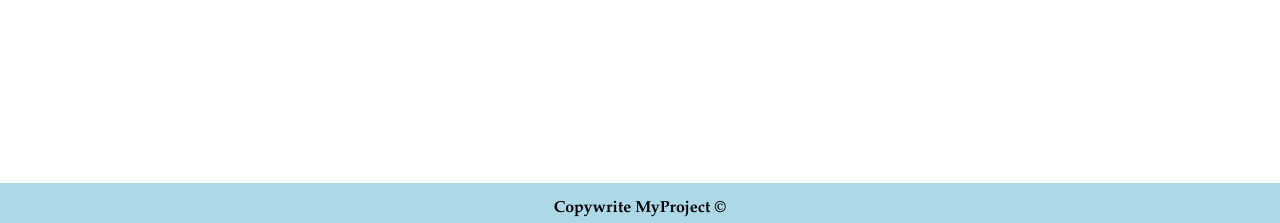
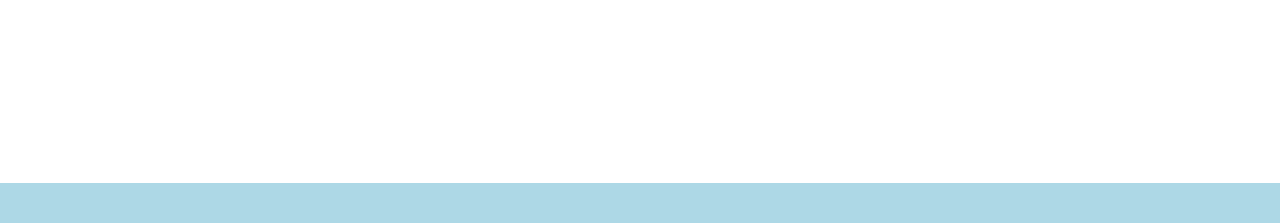
Before and after one commit to jakeearing/MyProject-Web-Application, a Flask app: page / in a window 1280 px wide. Shown: the part 577-800 px from the top of the page. Run offline with Flask 2, Linux system fonts and the light colour scheme.

Commit message:
Update index.html
Removed copywrite

```diff
--- a/templates/index.html
+++ b/templates/index.html
@@ -39,7 +39,6 @@
         <nav> <a href="/projects">All Projects</a> </nav>
         </div>
         <footer>
-            <p>Copywrite MyProject &#169;</p>
         </footer>
     </body>
 </html>
```
